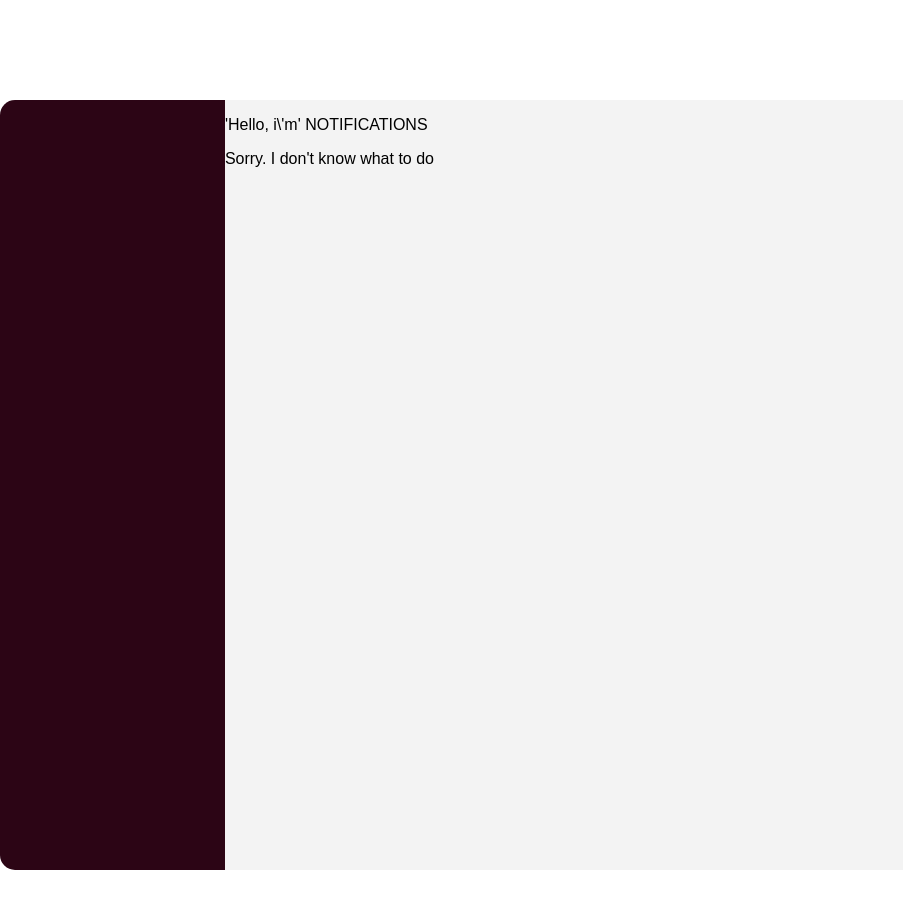
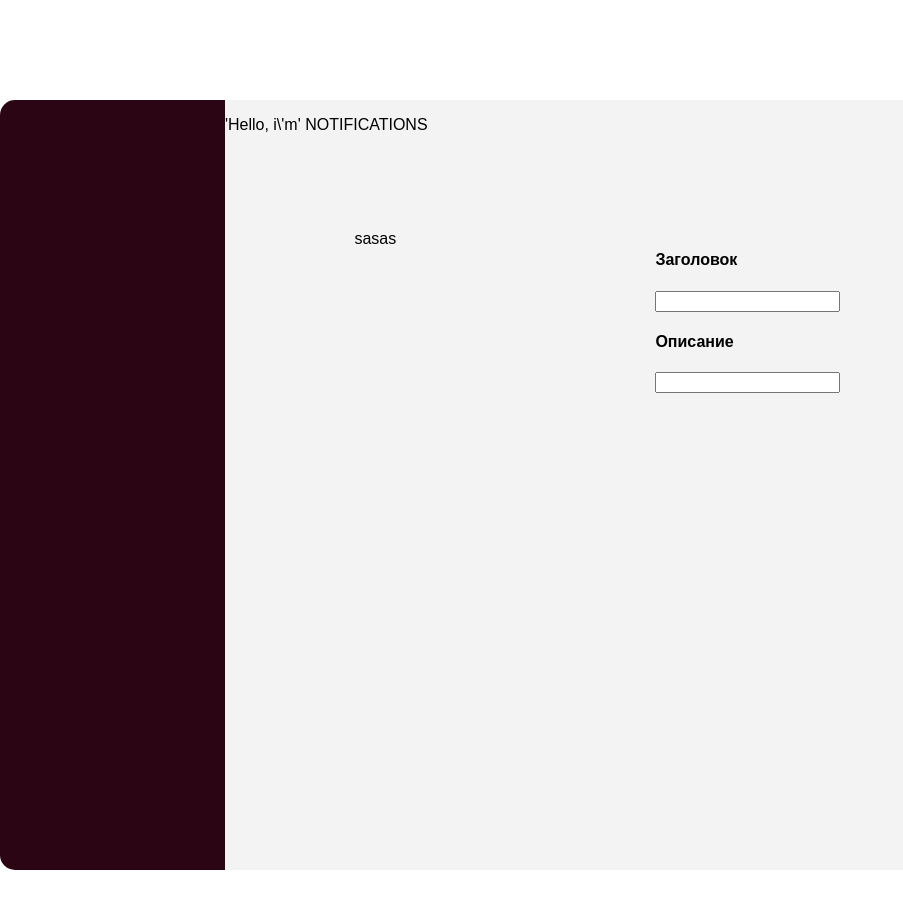
Before and after one commit to polnikale/notifications-app, a React (Create React App) app: page / in a window 1280 px wide. Shown: the top 908 px of the page, without its empty margins (0-903 px from the left). Built offline with nearby package versions, Linux system fonts and the light colour scheme.

Commit message:
Начал работу над NotificationCreate

```diff
--- a/src/components/App/App.css
+++ b/src/components/App/App.css
@@ -4,7 +4,6 @@ aside {
   border-radius: 15px 0 0 15px;
   min-height: 770px;
 }
-
 .wrapper {
   max-width: 1366px;
   margin: 100px auto;
--- a/src/components/App/App.js
+++ b/src/components/App/App.js
@@ -6,7 +6,7 @@ function App() {
   return (
     <div className="wrapper">
       <aside></aside>
-      <Main page="default"/>
+      <Main page="NOTIFICATION_CREATE"/>
     </div>
   );
 }
--- a/src/components/Main/Main.css
+++ b/src/components/Main/Main.css
@@ -0,0 +1,6 @@
+main {
+  flex-basis: 1126px;
+  border-radius: 0 15px 15px 0;
+  padding-right: 310px;
+  background-color: #f3f3f3;
+}
--- a/src/components/NotificationCreate/NotificationCreate.css
+++ b/src/components/NotificationCreate/NotificationCreate.css
@@ -0,0 +1,6 @@
+.notifCreate-wrapper {
+  padding-top: 80px;
+  padding-right: 310px;
+  display: flex;
+  justify-content: space-around;
+}
--- a/src/components/NotificationCreate/NotificationCreate.js
+++ b/src/components/NotificationCreate/NotificationCreate.js
@@ -1,5 +1,46 @@
-function NotificationCreate() {
-  return ('Notification create');
+import React from 'react';
+import './NotificationCreate.css';
+
+class NotificationCreate extends React.Component {
+  constructor(props) {
+    super(props);
+
+    this.handleInput = this.handleInput.bind(this);
+    if (props.info) {
+      this.state = {
+        heading: props.info.heading,
+        description: props.info.description,
+        pictures: props.info.pictures,
+      };
+    } else {
+      this.state = {
+        heading: '',
+        description: '',
+        pictures: [],
+      };
+    }
+  }
+
+  handleInput(event) {
+    let input = event.target; // обрабатываю и textarea, и input
+    let stateName = input.getAttribute('name');
+    this.setState({
+      [stateName]: input.value
+    });
+  }
+  render() {
+    return(
+      <div className="notifCreate-wrapper">
+        <div className="phone" >sasas</div>
+        <div className="new-notification">
+          <h4>Заголовок</h4>
+          <input type="text" name="heading" value={this.state.heading} onInput={this.handleInput} />
+          <h4>Описание</h4>
+          <input type="text" name="description" value={this.state.description} onInput={this.handleInput} />
+        </div>
+      </div>
+    )
+  }
 }
 
 export default NotificationCreate;
```
